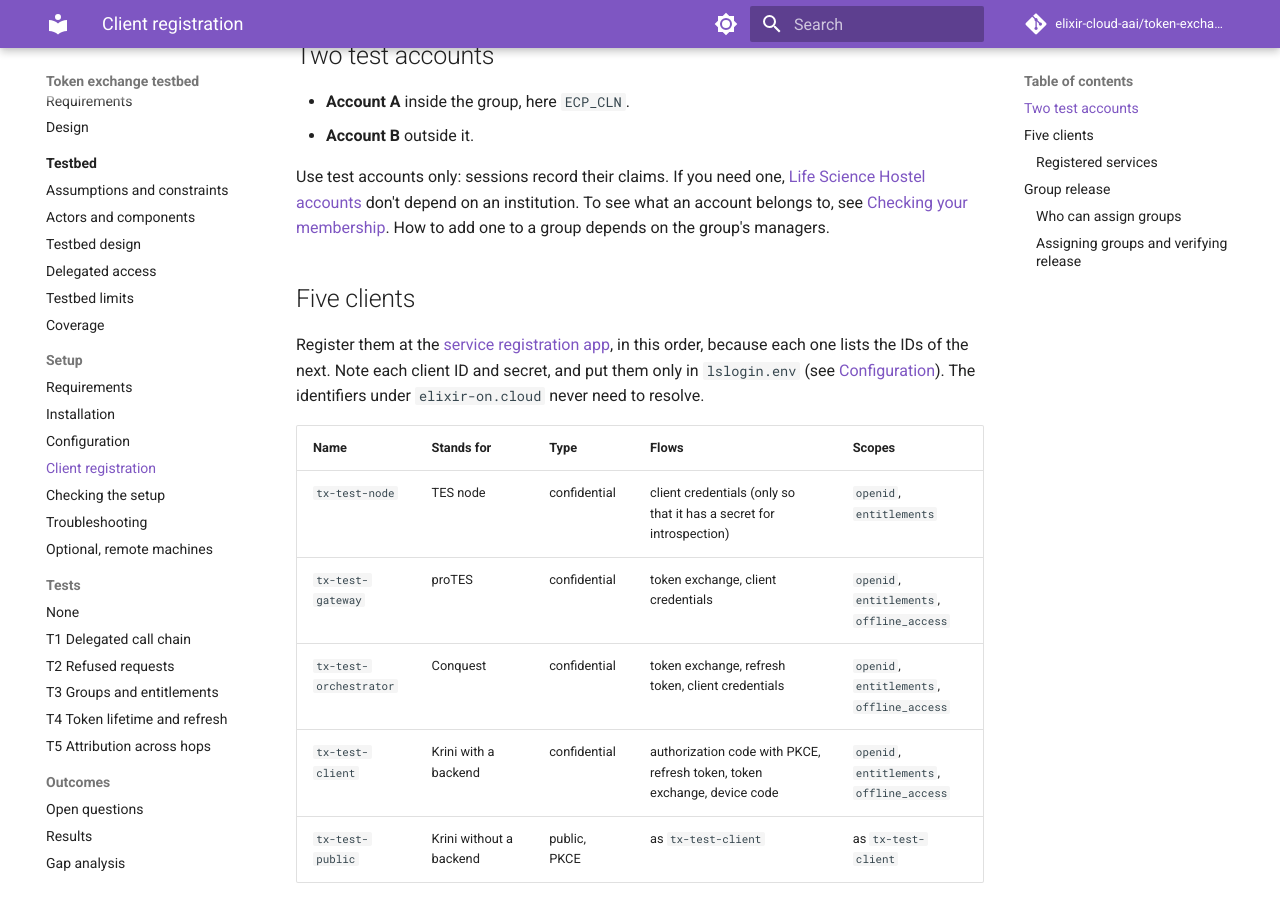
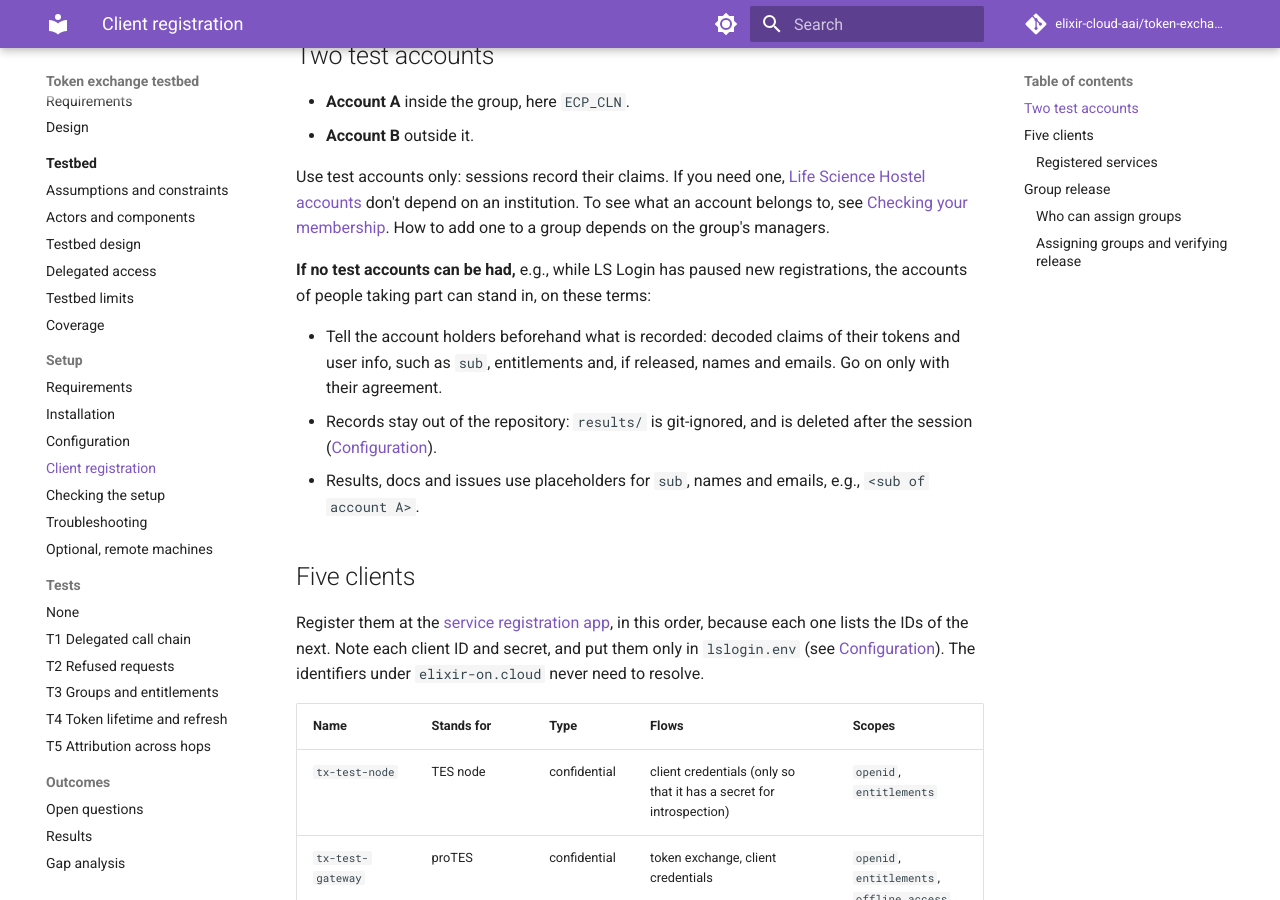
Before and after one commit to elixir-cloud-aai/token-exchange-flow-testbed, an MkDocs documentation site: the page built from docs/setup/client-registration.md, in a window 1280 px wide and 900 px high, scrolled down 357 px. Built offline with MkDocs 1.6.1 and Material for MkDocs 9.7.7, drawn with Linux system fonts in a browser that asks for light colours; comment, search, counter and statistics services are not loaded.

Commit message:
docs: close gaps in the live session order
Found in a dress rehearsal of T1-T5 on the mock:

- build the image before starting the services against LS Login;
- start the expiry session first, as the callback only listens during
  a login, and count T4's 10-minute pause;
- revoke consent only after both sessions are done, with commands for
  the check (new T4 section);
- T1 tries each form that names the node, and says which
  TESTBED_TARGET_PARAM to set for T2-T5;
- four or five clients; skip the public variant without one;
- account B logs in on the session's machine; plan the slot;
- name both record files;
- what to do if only real accounts can be used;
- B's 403 on the mock needs --mock-user outside.

Co-Authored-By: Claude Opus 5.5 <noreply@anthropic.com>

```diff
--- a/docs/setup/client-registration.md
+++ b/docs/setup/client-registration.md
@@ -11,6 +11,12 @@ Only needed for LS Login. Do it as early as possible: we don't know whether regi
 - **Account B** outside it.
 
 Use test accounts only: sessions record their claims. If you need one, [Life Science Hostel accounts](https://perunaai.atlassian.net/wiki/spaces/PERUN/pages/1741881406/Using+Life+Science+Hostel+account) don't depend on an institution. To see what an account belongs to, see [Checking your membership](https://perunaai.atlassian.net/wiki/spaces/PERUN/pages/1742635055/Checking+your+membership). How to add one to a group depends on the group's managers.
+
+**If no test accounts can be had,** e.g., while LS Login has paused new registrations, the accounts of people taking part can stand in, on these terms:
+
+- Tell the account holders beforehand what is recorded: decoded claims of their tokens and user info, such as `sub`, entitlements and, if released, names and emails. Go on only with their agreement.
+- Records stay out of the repository: `results/` is git-ignored, and is deleted after the session ([Configuration](configuration.md#results)).
+- Results, docs and issues use placeholders for `sub`, names and emails, e.g., `<sub of account A>`.
 
 ## Five clients
 
```
Also changed, not shown: docs/setup/configuration.md (+1 -1 lines), 4 other files.
